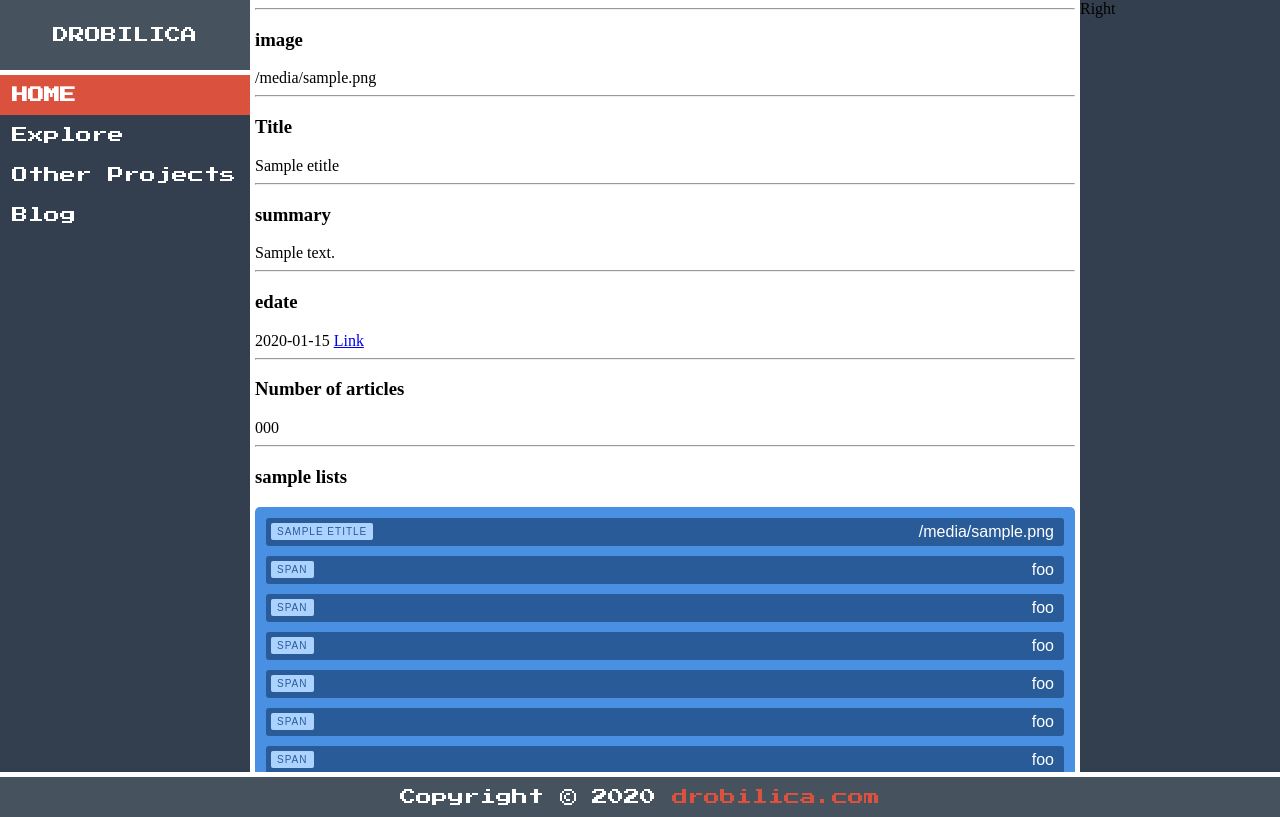
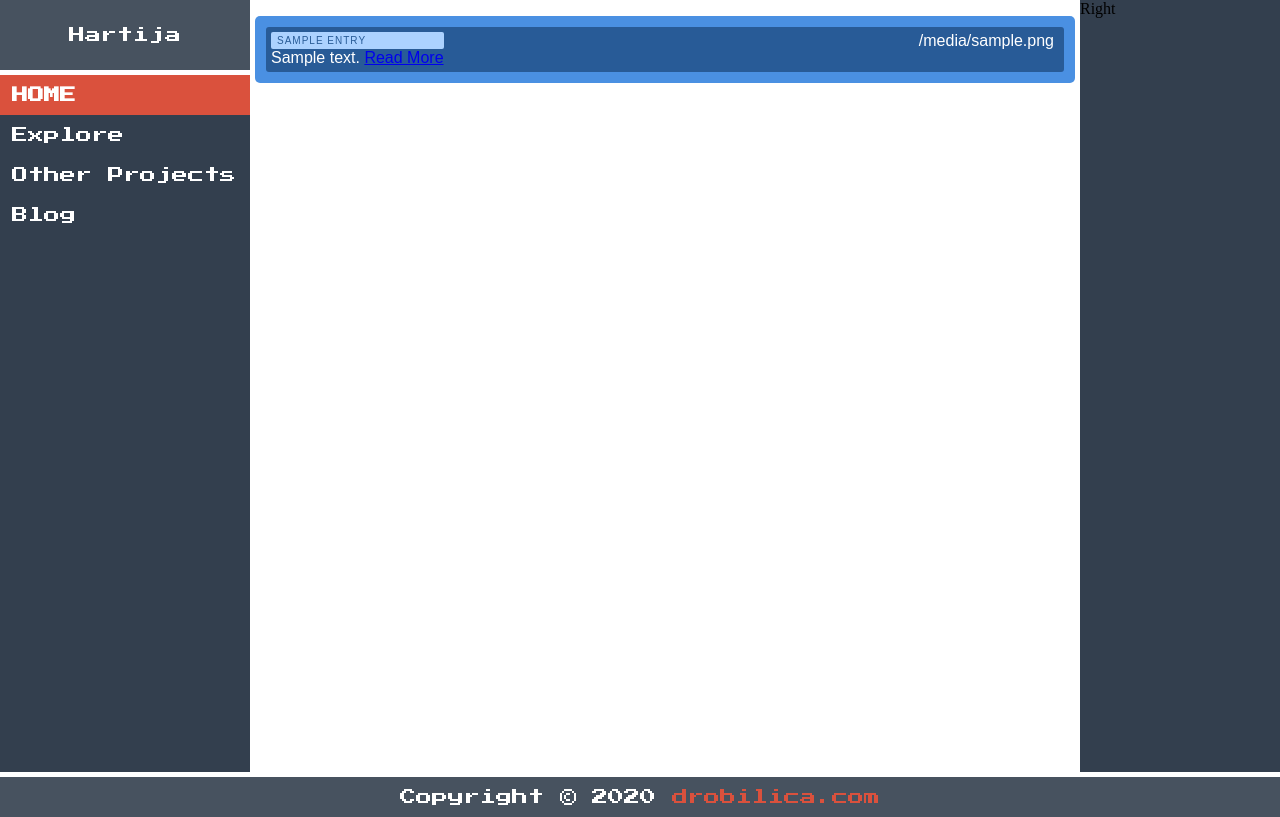
Before and after one commit to drobilica/hartija, a Flask app: template app/templates/index.html.j2 in a window 1280 px wide. Run offline with Flask 2, Linux system fonts and the light colour scheme; the template is opened without the code that fills it: most values are stand-ins (such as "Sample title", 1, 10 or a date in 2020).

Commit message:
hartija update

```diff
--- a/app/routes.py
+++ b/app/routes.py
@@ -5,77 +5,56 @@ from datetime import datetime
 
 import feedparser
 from bs4 import BeautifulSoup
-# @app.route('/')
-# @app.route('/index')
-# def index():
-#     posts = [
-#       {
-#           'author': {'username': 'John'},
-#           'body': 'Beautiful day in Belgrade!'
-#       },
-#       {
-#           'author': {'username': 'Susan'},
-#           'body': 'The Avengers movie was so cool!'
-#       }
-#     ]
-#     return render_template('index.html.j2', title='DSS Reader', posts=posts)
-
-
 
 def return_cache(tmp_file,update_time_sec):
     return None
-
-# @app.route('/')
-# def index():
-#     entries_sorted=None
-#     if entries_sorted!=None:
-#         return render_template(
-#         'index.html.j2',
-#         entries=entries_sorted
-#         )
-#     RSS_URLS = [
-#         'http://www.gameinformer.com/b/MainFeed.aspx?Tags=preview',
-#         'http://www.polygon.com/rss/group/news/index.xml',
-#         ]
-#
-#     entries = []
-#     for url in RSS_URLS:
-#         entries.extend(feedparser.parse(url).entries)
-#
-#     entries_sorted = sorted(
-#         entries,
-#         key=lambda e: e.published_parsed,
-#         reverse=True)
-#     f = open("output.txt", "w+")
-#     for i in entries_sorted:
-#         f.write(str(i))
-#     f.close()
-#     return render_template(
-#         'index.html.j2',
-#         entries=entries_sorted
-#         )
 
 @app.route('/')
 @app.route('/index')
 def index():
 
     NewsFeed = feedparser.parse("https://www.eurogamer.net/?format=rss&type=article")
+
     entry = NewsFeed.entries[0]
-    entrynumber = len(NewsFeed.entries)
-    print(f"Number of RSS posts {len(NewsFeed.entries)}")
-    entries_sorted = entry.keys()
-    soup = BeautifulSoup(entry.summary)
-    eimage = soup.find('img')
-    print()
+
+    entryAll = NewsFeed.entries
+    print(type(entryAll))
+    print(type(entryAll[9]))
+
+    soup = BeautifulSoup(entry.summary, features="html.parser")
+    eimage = soup.img
+
+    i=0
+    while i < len(entryAll):
+        soupy = BeautifulSoup(entryAll[i].summary, features="html.parser")
+        entryAll[i].img = soupy.img
+        entryAll[i].content= soupy.p
+        # entryAll[i].content= entryAll[i].content.a.decompose()
+        i += 1
+
+    entriesProcessed = entryAll
+        # for i in range(length):
+    #     print(entryAll[i]    )
+    # for k, v in entryAll.items():
+    #     print(k , " :: ", v )
+
+    # dict_keys(['title', 'title_detail', 'summary', 'summary_detail', 'links', 'link', 'id', 'guidislink', 'published', 'published_parsed'])
+    eshort = BeautifulSoup(entry.summary, features="html.parser")
+    eshort.img.decompose()
+    eshort.a.decompose()
+    # shorted = eshort[0:55]
+
+
+
     return render_template(
         'index.html.j2',
-        entries=entries_sorted,
         esummary = entry.summary,
+        edescription = eshort ,
+        entryAll = entryAll ,
         etitle = entry.title ,
         edate = entry.published ,
         etest = entry.summary ,
         eimage = eimage,
         elink = entry.link,
-        entiresnumber = entrynumber
 
         )
--- a/app/static/css/main.css
+++ b/app/static/css/main.css
@@ -99,7 +99,9 @@ ul li {
     background: #285b97;
     border-radius: 3px;
     display: flex;
-    flex-direction: row-reverse;
+    flex-direction: row;
+    /*flex-direction: row-reverse;*/
+
     justify-content: space-between;
     padding: 5px 10px 5px 5px;
     margin: 5px;
--- a/app/templates/base.html.j2
+++ b/app/templates/base.html.j2
@@ -17,7 +17,7 @@
   {% if title %}
     <title>{{ title }} - Feeder</title>
   {% else %}
-    <title>Welcome to DSS Feader</title>
+    <title>Welcome to Hartija</title>
   {% endif %}
 </head>
 <body>
@@ -32,7 +32,7 @@
       <a href="#">Blog</a>
     </div>
   </div>
-  <div class="grid-menu-header centrate light-grey">DROBILICA</div>
+  <div class="grid-menu-header centrate light-grey">Hartija</div>
   <div class="grid-main overflow ">
     {% block content %}{% endblock %}
   </div>
--- a/app/templates/index.html.j2
+++ b/app/templates/index.html.j2
@@ -2,44 +2,21 @@
 
 {% block content %}
 
-<hr />
-<h3>image</h3>
-{{eimage}}
 
-  <hr />
-  <h3>Title</h3>
-  {{etitle}}
+{% for entry in entryAll %}
+<ul>
+    <li><div class="article_content">
+      <span>{{entry.title }}</span>
+      <div class="short-summary">
+        {{entry.content}}
+        <a href="{{ entry.link }}">Read More</a>
+      </div>
+    </div>{{entry.img}}
+</li>
+</ul>
 
-<hr />
-<h3>summary</h3>
-{{esummary}}
+{% endfor %}
 
-<hr />
-<h3>edate</h3>
-{{edate}}
-
-<a href="{{ elink }}">Link</a>
-<hr />
-<h3>Number of articles </h3>
-{{entiresnumber}}
-<hr />
-<h3>sample lists  </h3>
-
-<ul>
-    <li>{{eimage}}<span>{{etitle}}</span></li>
-    <li>foo<span>span</span></li>
-    <li>foo<span>span</span></li>
-    <li>foo<span>span</span></li>
-    <li>foo<span>span</span></li>
-    <li>foo<span>span</span></li>
-    <li>foo<span>span</span></li>
-    <li>foo<span>span</span></li>
-    <li>foo<span>span</span></li>
-    <li>foo<span>span</span></li>
-    <li>foo<span>span</span></li>
-    <li>foo<span>span</span></li>
-    <li>bar<span>span</span></li>
-</ul>
 
 
 {% endblock %}
```
Also changed, not shown: app/templates/samples.htm.j2 (added, +51 -0 lines), README.md.
